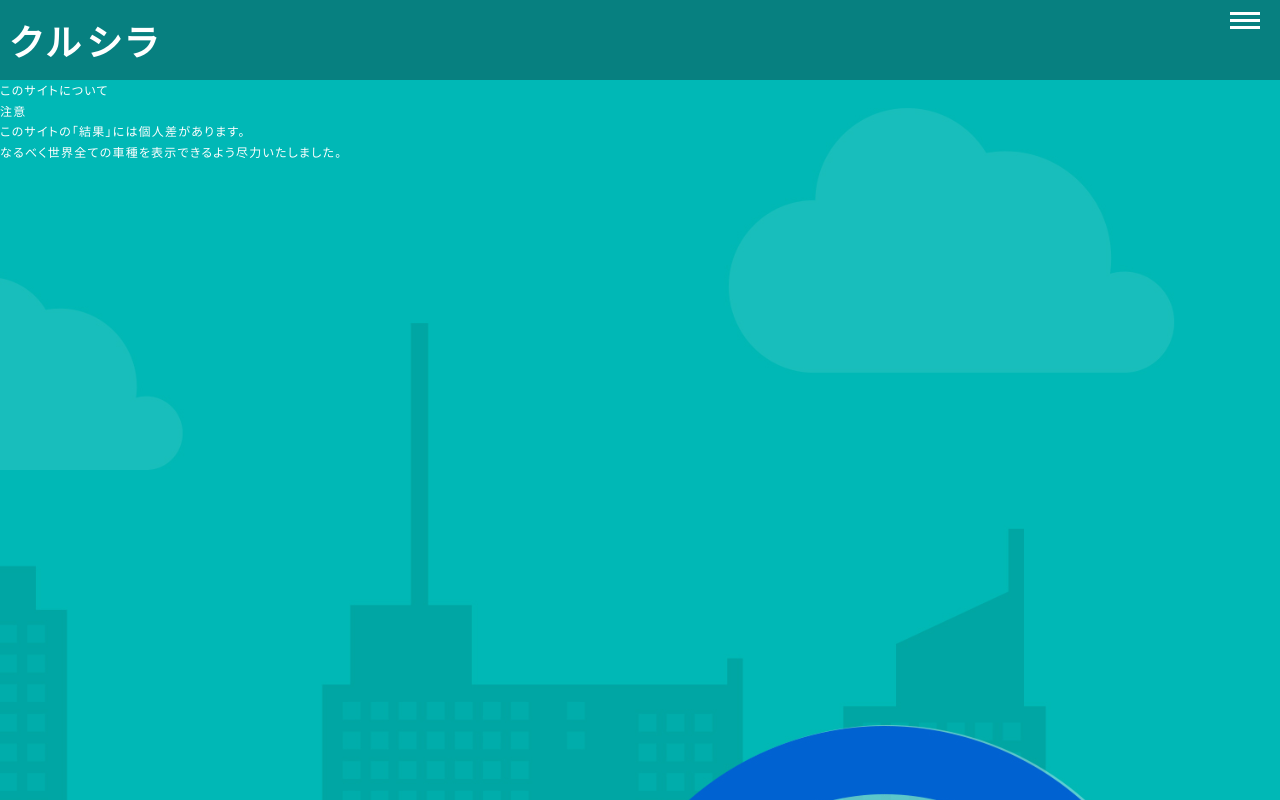
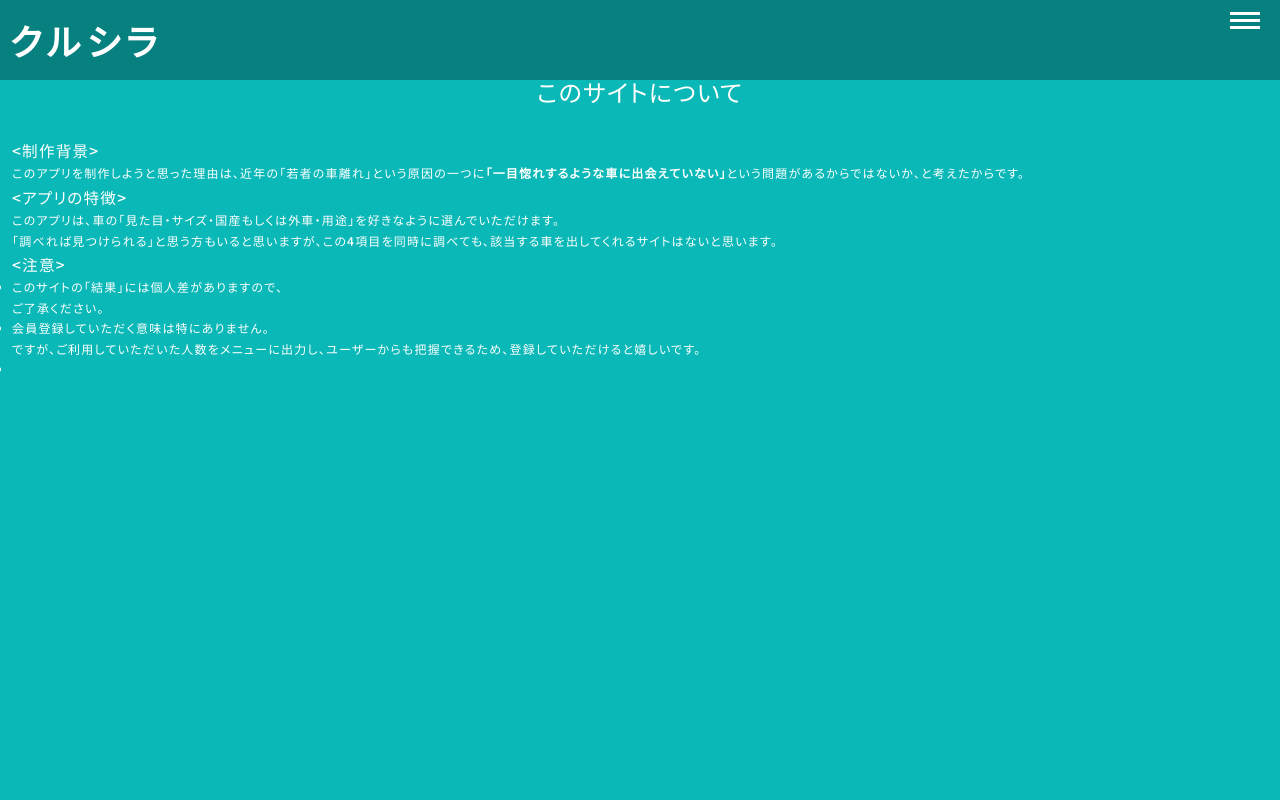
Before and after one commit to ohmoto-2020/car-Recommended, a PHP site: page /about.php in a window 1280 px wide. Run offline with PHP 8.4, Linux system fonts and the light colour scheme; data comes from the database, SQL or seed files in the repository.

Commit message:
とりあえずコミット

```diff
--- a/about.php
+++ b/about.php
@@ -9,7 +9,7 @@ $title = "このサイトについて";
 require ('./templates/layout.php');
 ?>
 
-<body class="body">
+<body class="special-body">
   <header class="header">
     <?php require('templates/home-header.php'); ?>
   </header>
@@ -17,9 +17,22 @@ require ('./templates/layout.php');
   <main class="about-main">
     <div class="about-main__container">
       <p class="about-main__container__title">このサイトについて</p>
-      <div class="about-main__container__caution">
-        <p class="about-main__container__caution__subTitle">注意</p>
-        <p class="about-main__container__caution__text">このサイトの「結果」には個人差があります。<br>なるべく世界全ての車種を表示できるよう尽力いたしました。</p>
+      <div class="about-main__container__box">
+        <p class="about-main__container__box__subTitle">&lt;制作背景&gt;</p>
+        <p class="about-main__container__box__text">このアプリを制作しようと思った理由は、近年の「若者の車離れ」という原因の一つに<strong>「一目惚れするような車に出会えていない」</strong>という問題があるからではないか、と考えたからです。<br>
+        </p>
+      </div>
+      <div class="about-main__container__box">
+        <p class="about-main__container__box__subTitle">&lt;アプリの特徴&gt;</p>
+        <p class="about-main__container__box__text">このアプリは、車の「見た目・サイズ・国産もしくは外車・用途」を好きなように選んでいただけます。<br>「調べれば見つけられる」と思う方もいると思いますが、この4項目を同時に調べても、該当する車を出してくれるサイトはないと思います。<br></p>
+      </div>
+      <div class="about-main__container__box">
+        <p class="about-main__container__box__subTitle">&lt;注意&gt;</p>
+        <ul>
+          <li>このサイトの「結果」には個人差がありますので、<br>ご了承ください。</li>
+          <li>会員登録していただく意味は特にありません。<br>ですが、ご利用していただいた人数をメニューに出力し、ユーザーからも把握できるため、登録していただけると嬉しいです。</li>
+          <li></li>
+        </ul>
       </div>
     </div>
   </main>
--- a/css/style.css
+++ b/css/style.css
@@ -29,10 +29,14 @@ a {
   background-repeat: no-repeat;
   background-position: center; }
 
-.result-body {
+.special-body {
   background-color: #0ab8b7 !important; }
 
 .info-header {
+  z-index: 1;
+  position: fixed;
+  top: 0;
+  width: 100%;
   background-color: #078080;
   padding: 1rem 0; }
   .info-header__container {
@@ -44,6 +48,10 @@ a {
       color: #fff !important; }
 
 .header {
+  z-index: 1;
+  position: fixed;
+  top: 0;
+  width: 100%;
   padding: 0.8rem 0.8rem;
   background-color: #078080; }
   .header__container {
@@ -151,9 +159,9 @@ a {
             flex-direction: column;
     -webkit-box-align: center;
         -ms-flex-align: center;
-            align-items: center; }
+            align-items: center;
+    margin-top: 5rem; }
     .info-main__container__title {
-      margin-top: 3rem;
       margin-bottom: 1rem;
       font-size: 7vw; }
     .info-main__container__subTitle {
@@ -257,6 +265,8 @@ a {
 .select-main {
   color: #fff;
   margin: 1rem; }
+  .select-main__container {
+    padding-top: 7rem; }
     .select-main__container__box {
       padding: 1rem;
       border: solid 5px #fff; }
@@ -295,7 +305,7 @@ a {
 
 .result-main {
   height: 100vh;
-  margin-top: 4rem;
+  margin-top: 6rem;
   text-align: center; }
   .result-main h2 {
     margin: 0 20px;
@@ -339,6 +349,16 @@ a {
       -webkit-transition: 0.2s;
       transition: 0.2s; }
 
+.about-main {
+  margin: 0 1rem; }
+  .about-main__container__title {
+    font-size: 2rem;
+    padding-top: 6rem;
+    padding-bottom: 2rem;
+    text-align: center; }
+  .about-main__container__box__subTitle {
+    font-size: 1.3rem; }
+
 footer {
   height: 70px;
   font-size: 4vw;
--- a/css/style.scss
+++ b/css/style.scss
@@ -9,14 +9,18 @@
   background-repeat: no-repeat;
   background-position: center;
 }
-.result-body {
+.special-body {
   background-color: rgb(10,184,183)!important;
 }
 
 // ================================
-// 登録・ログインのヘッダー
+// classic-header.php
 // ================================
 .info-header {
+  z-index: 1;
+  position: fixed;
+  top: 0;
+  width: 100%;
   background-color: rgb(7, 128, 128);
   padding: 1rem 0;
   &__container {
@@ -31,9 +35,13 @@
   }
 }
 // ================================
-// 主ページのヘッダー
+// home-header.php
 // ================================
 .header {
+  z-index: 1;
+  position: fixed;
+  top: 0;
+  width: 100%;
   padding: 0.8rem 0.8rem;
   background-color: rgb(7, 128, 128);
   &__container {
@@ -125,8 +133,8 @@
     display: flex;
     flex-direction: column;
     align-items: center;
+    margin-top: 5rem;
     &__title {
-      margin-top: 3rem;
       margin-bottom: 1rem;
       font-size: 7vw;
     }
@@ -246,6 +254,7 @@
   color: $main-color;
   margin: 1rem;
   &__container {
+    padding-top: 7rem;
     &__box {
       padding: 1rem;
       border: solid 5px $main-color;
@@ -289,7 +298,7 @@
 // ================================
 .result-main {
   height: 100vh;
-  margin-top: 4rem;
+  margin-top: 6rem;
   text-align: center;
   h2 {
     margin: 0 20px;
@@ -345,6 +354,23 @@
 // about.php
 // ================================
 .about-main {
+  margin: 0 1rem;
+  &__container {
+    &__title {
+      font-size: 2rem;
+      padding-top: 6rem;
+      padding-bottom: 2rem;
+      text-align: center;
+    }
+    &__box {
+      &__subTitle {
+        font-size: 1.3rem;
+      }
+      &__text {
+
+      }
+    }
+  }
 }
 
 // ================================
--- a/result.php
+++ b/result.php
@@ -64,7 +64,7 @@ while($sqlCar = $stmh->fetch(PDO::FETCH_ASSOC)){
 $title = "クルシラ 結果";
 require ('./templates/layout.php');
 ?>
-<body class="result-body">
+<body class="special-body">
   <header class="header">
     <?php require('templates/home-header.php'); ?>
   </header>
```
Also changed, not shown: 1 other file. Lines whose indentation alone changed are shown as unchanged.
